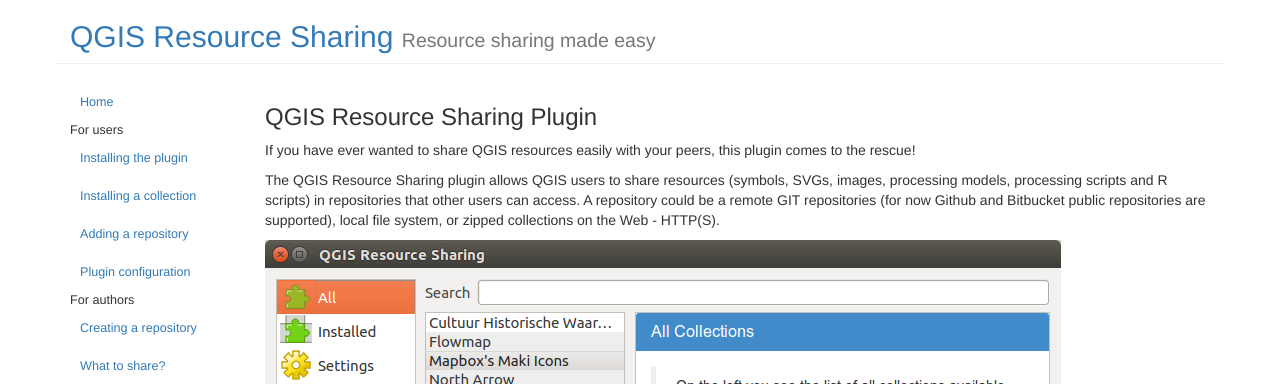
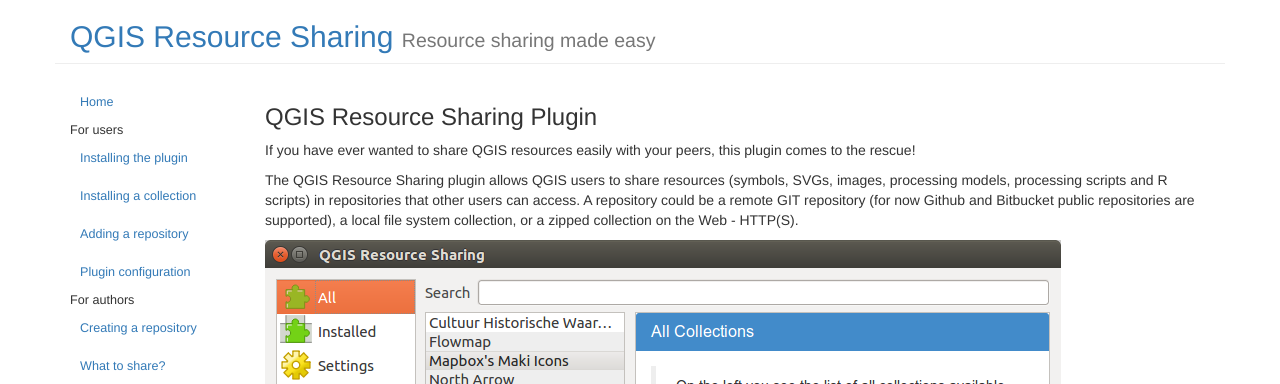
Before and after one commit to QGIS-Contribution/QGIS-ResourceSharing, a Jekyll site: the page built from index.md, in a window 1280 px wide. Shown: the top 384 px of the page. Built offline with Jekyll 4.4.1, drawn with Linux system fonts in a browser that asks for light colours.

Commit message:
Update index.md

```diff
--- a/index.md
+++ b/index.md
@@ -10,9 +10,9 @@
 The QGIS Resource Sharing plugin allows QGIS users to share resources
 (symbols, SVGs, images, processing models, processing scripts and R
 scripts) in repositories that other users can access.
-A repository could be a remote GIT repositories (for now Github and
-Bitbucket public repositories are supported), local file system, or
-zipped collections on the Web - HTTP(S).
+A repository could be a remote GIT repository (for now Github and
+Bitbucket public repositories are supported), a local file system
+collection, or a zipped collection on the Web - HTTP(S).
 
 ![the plugin]({{ site.baseurl }}/assets/app.png)
 
```
